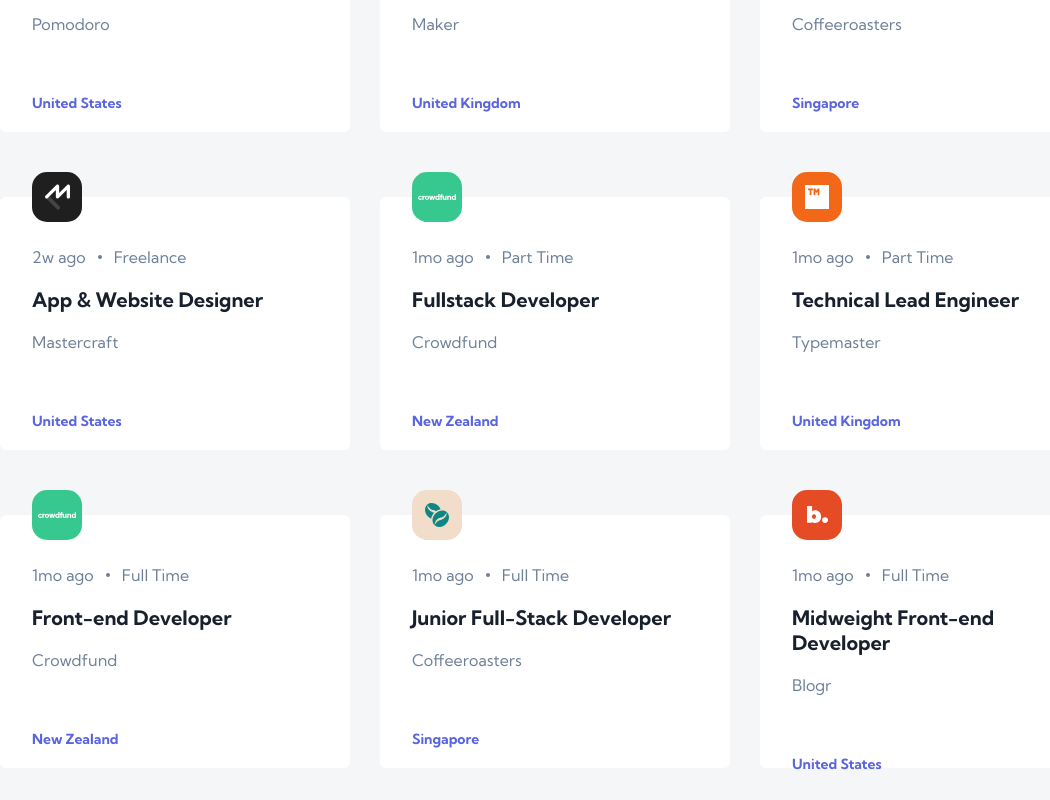
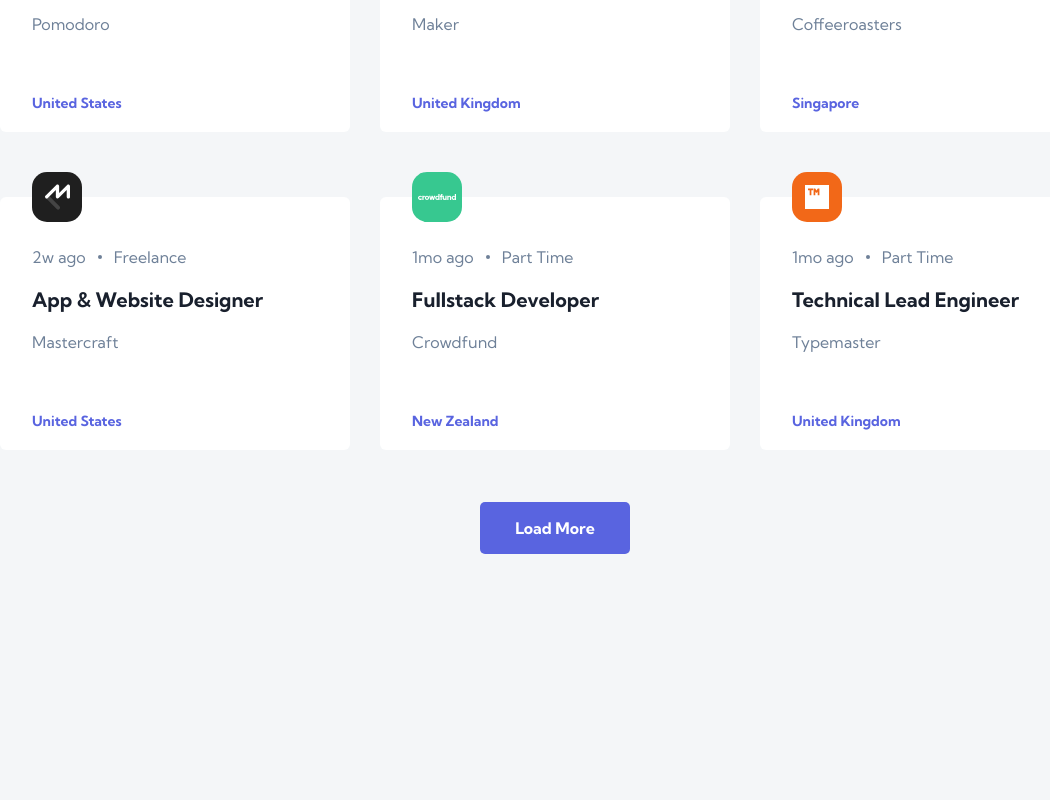
Before and after one commit to Khalem/devjobs-web-app, a React (Create React App) app: page / in a window 1280 px wide. Shown: the part 1030-1830 px from the top of the page, without its empty margins (85-1135 px from the left). After the commit the page ends 1654 px from the top, so only its background shows below. Built offline with nearby package versions, Linux system fonts and the light colour scheme.

Commit message:
added pagination to homepage

```diff
--- a/src/pages/homepage/homepage.component.jsx
+++ b/src/pages/homepage/homepage.component.jsx
@@ -1,4 +1,4 @@
-import { useState } from 'react';
+import { useState, useEffect } from 'react';
 import { useMediaQuery } from 'react-responsive';
 
 import Header from '../../components/header/header.component';
@@ -9,10 +9,17 @@ import JobCard from '../../components/job-card/job-card.component';
 import initialData from '../../data/data.json';
 
 import './homepage.styles.scss';
+import Button from '../../components/button/button.component';
 
 const Homepage = () => {
-    const [data, setData] = useState(initialData);
+    const [data, setData] = useState([]);
     const isTabletOrDesktop = useMediaQuery({ minWidth: 768 });
+
+    useEffect(() => {
+        const paginatedData = initialData.slice(0, 12);
+        console.log(paginatedData);
+        setData(paginatedData);
+    }, []);
 
     const handleSubmit = (e, { title, location }, fulltime) => {
         e.preventDefault();
@@ -44,6 +51,16 @@ const Homepage = () => {
         }
     };
 
+    const handlePagination = () => {
+        if (data.length < initialData.length) {
+            const paginatedData = initialData;
+            setData(paginatedData);
+        } else {
+            const paginatedData = initialData.slice(0, 12);
+            setData(paginatedData);
+        }
+    };
+
     return (
         <section className='homepage'>
             <Header />
@@ -55,6 +72,9 @@ const Homepage = () => {
                     ))
                 }
             </section>
+            <div className='button-container'>
+                <Button handleClick={handlePagination}>{ data.length === initialData.length ? 'Show Less' : 'Load More' }</Button>
+            </div>
         </section>
     )
 };
--- a/src/pages/homepage/homepage.styles.scss
+++ b/src/pages/homepage/homepage.styles.scss
@@ -1,4 +1,6 @@
 .homepage {
+    padding: 0 0 50px 0;
+
     .job-cards-container {
         display: flex;
         justify-content: space-between;
@@ -10,4 +12,12 @@
             justify-content: start;
         }
     }
+
+    .button-container {
+        text-align: center;
+
+        button {
+            margin: 20px 0;
+        }
+    }
 }
```
